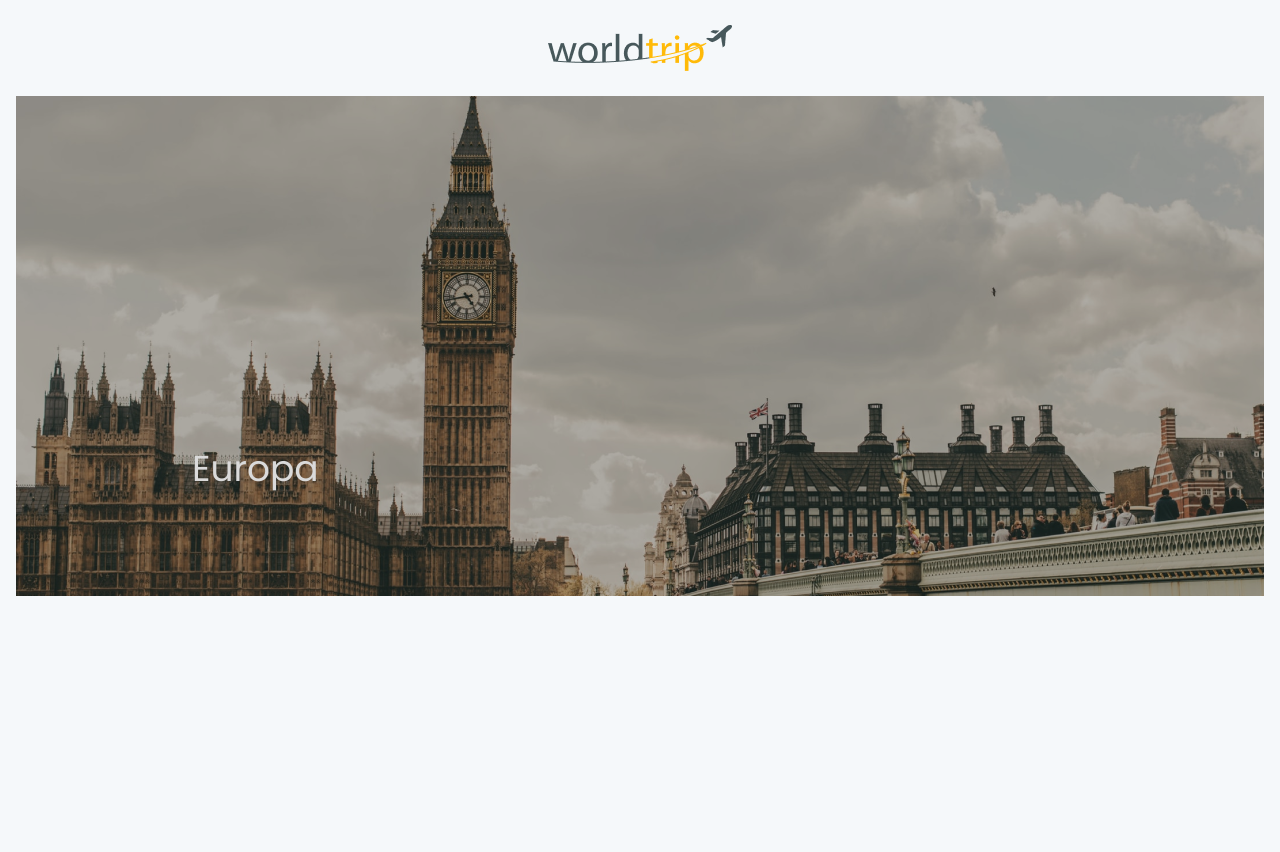
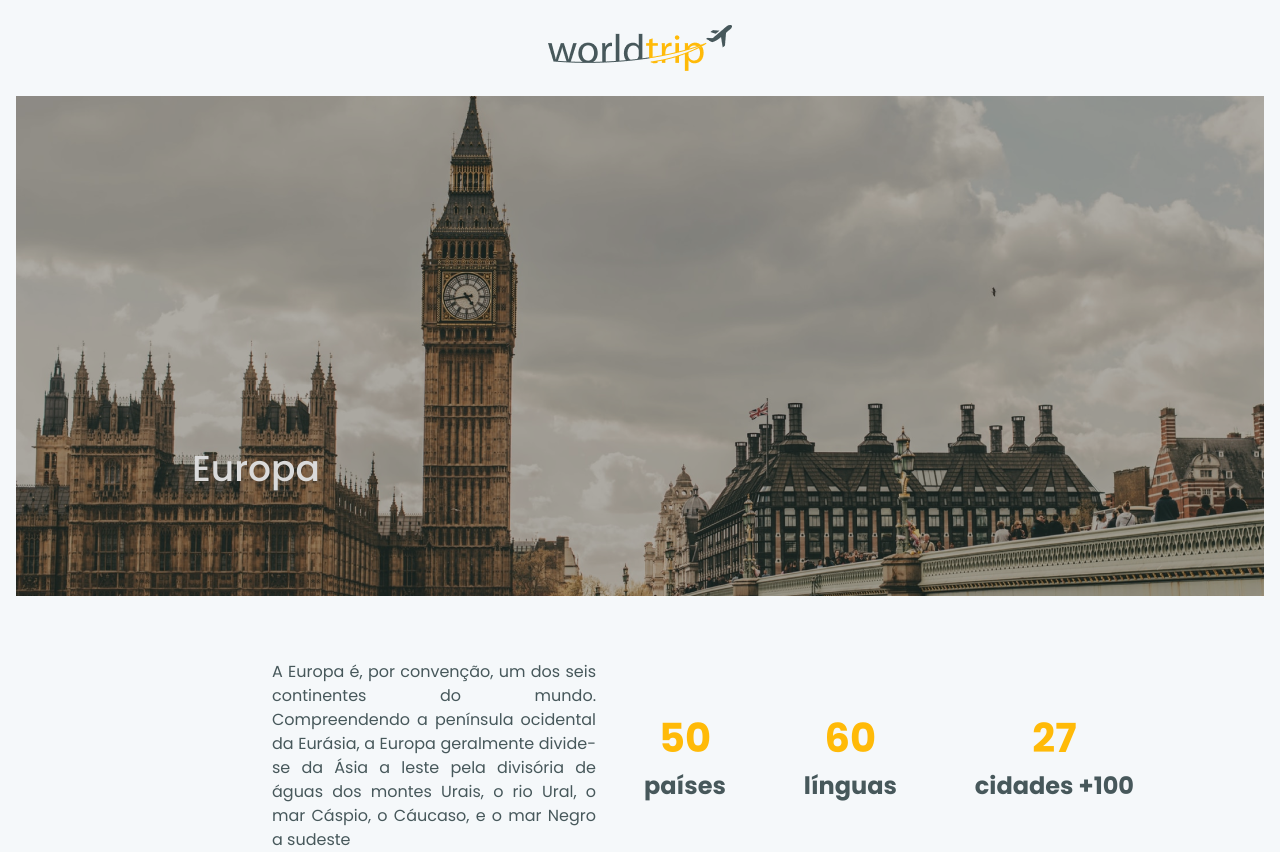
Before and after one commit to Lucasplpx/desafio-interface-chakraui, a Next.js app: page /continent in a window 1280 px wide. Before the commit the page ends 800 px from the top, so only its background shows below. Built offline with nearby package versions, Linux system fonts and the light colour scheme.

Commit message:
continent info

```diff
--- a/src/components/ContinentBanner/index.tsx
+++ b/src/components/ContinentBanner/index.tsx
@@ -10,7 +10,7 @@ export function ContinentBanner() {
         backgroundRepeat='no-repeat'
       >
         <Flex align='end' h={400} pl='11rem'>
-          <Text color='gray.200' fontSize='4xl'>
+          <Text color='gray.200' fontSize='4xl' fontWeight={500}>
             Europa
           </Text>
         </Flex>
--- /dev/null
+++ b/src/components/ContinentInfo/index.tsx
@@ -0,0 +1,44 @@
+import { Box, Flex, Grid, GridItem, Text } from '@chakra-ui/react';
+
+export function ContinentInfo() {
+  return (
+    <Grid templateColumns='repeat(2, 1fr)' gap={2} mt='4rem'>
+      <GridItem>
+        <Text pl='16rem' pr='2.5rem' textAlign='justify'>
+          A Europa é, por convenção, um dos seis continentes do mundo.
+          Compreendendo a península ocidental da Eurásia, a Europa geralmente
+          divide-se da Ásia a leste pela divisória de águas dos montes Urais, o
+          rio Ural, o mar Cáspio, o Cáucaso, e o mar Negro a sudeste
+        </Text>
+      </GridItem>
+      <GridItem>
+        <Flex align='center' justify='space-between' maxW={490} h='100%'>
+          <Box textAlign='center'>
+            <Text fontSize='2.5rem' fontWeight={600} color='yellow.450'>
+              50
+            </Text>
+            <Text fontSize='1.5rem' fontWeight={600}>
+              países
+            </Text>
+          </Box>
+          <Box textAlign='center'>
+            <Text fontSize='2.5rem' fontWeight={600} color='yellow.450'>
+              60
+            </Text>
+            <Text fontSize='1.5rem' fontWeight={600}>
+              línguas
+            </Text>
+          </Box>
+          <Box textAlign='center'>
+            <Text fontSize='2.5rem' fontWeight={600} color='yellow.450'>
+              27
+            </Text>
+            <Text fontSize='1.5rem' fontWeight={600}>
+              cidades +100
+            </Text>
+          </Box>
+        </Flex>
+      </GridItem>
+    </Grid>
+  );
+}
--- a/src/pages/continent/index.tsx
+++ b/src/pages/continent/index.tsx
@@ -1,5 +1,6 @@
 import { Container } from '@chakra-ui/react';
 import { ContinentBanner } from '../../components/ContinentBanner';
+import { ContinentInfo } from '../../components/ContinentInfo';
 import { Header } from '../../components/Header';
 
 export default function Home() {
@@ -7,6 +8,7 @@ export default function Home() {
     <Container maxW={1440}>
       <Header />
       <ContinentBanner />
+      <ContinentInfo />
     </Container>
   );
 }
--- a/src/styles/theme.ts
+++ b/src/styles/theme.ts
@@ -6,6 +6,9 @@ export const theme = extendTheme({
       '300': '#47585B',
       '200': '#DADADA',
       '50': '#F5F8FA',
+    },
+    yellow: {
+      '450': '#FFBA08',
     },
   },
   fonts: {
```
